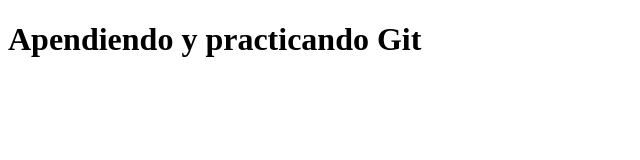
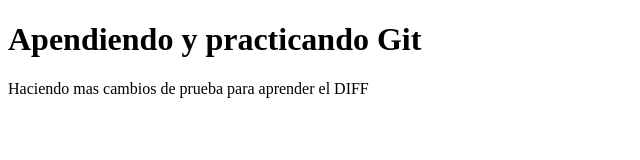
Before and after one commit to lautaroperesin/prueba-git, a plain HTML site: page index.html in a window 1280 px wide. Shown: the whole page, without its empty margins (0-640 px from the left). Drawn offline with Linux system fonts and the light colour scheme.

Commit message:
Agregando un parrafo

```diff
--- a/index.html
+++ b/index.html
@@ -7,5 +7,6 @@
 </head>
 <body>
     <h1>Apendiendo y practicando Git</h1>
+    <p>Haciendo mas cambios de prueba para aprender el DIFF</p>
 </body>
 </html>
```
